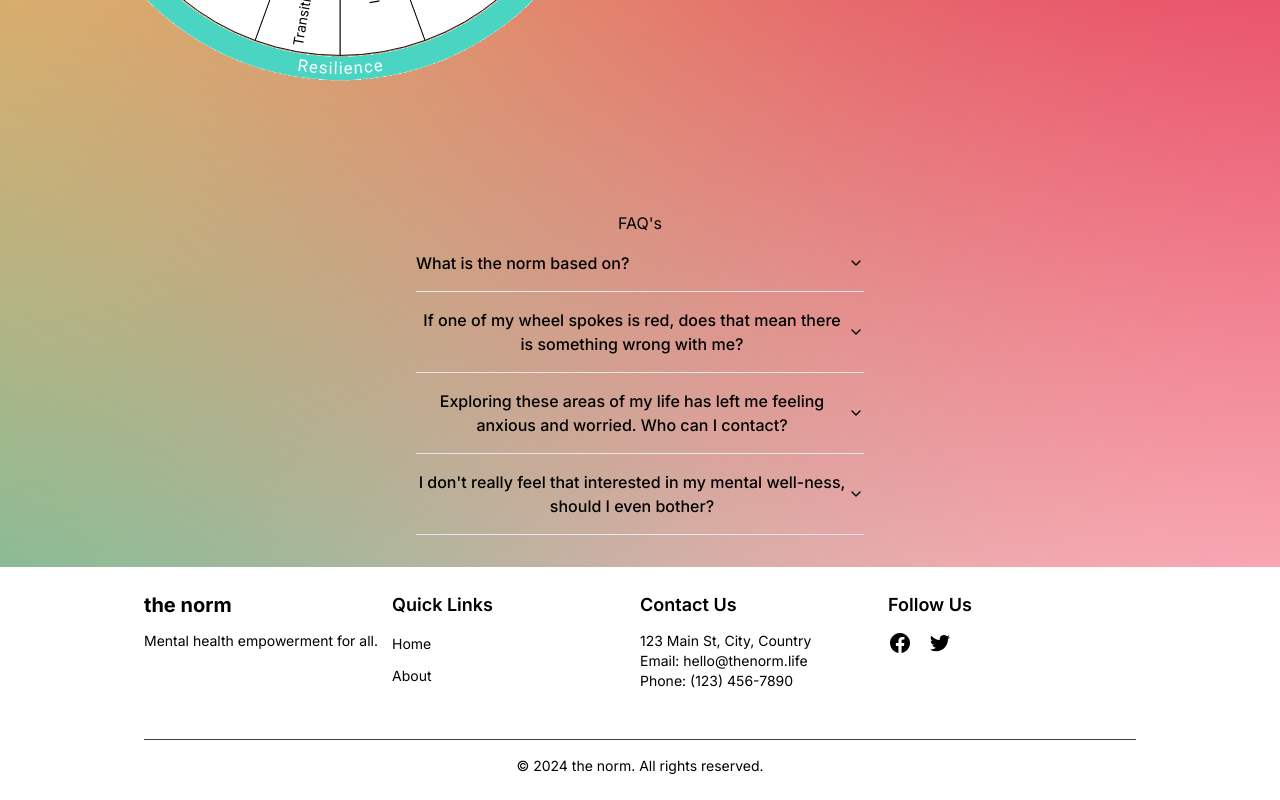
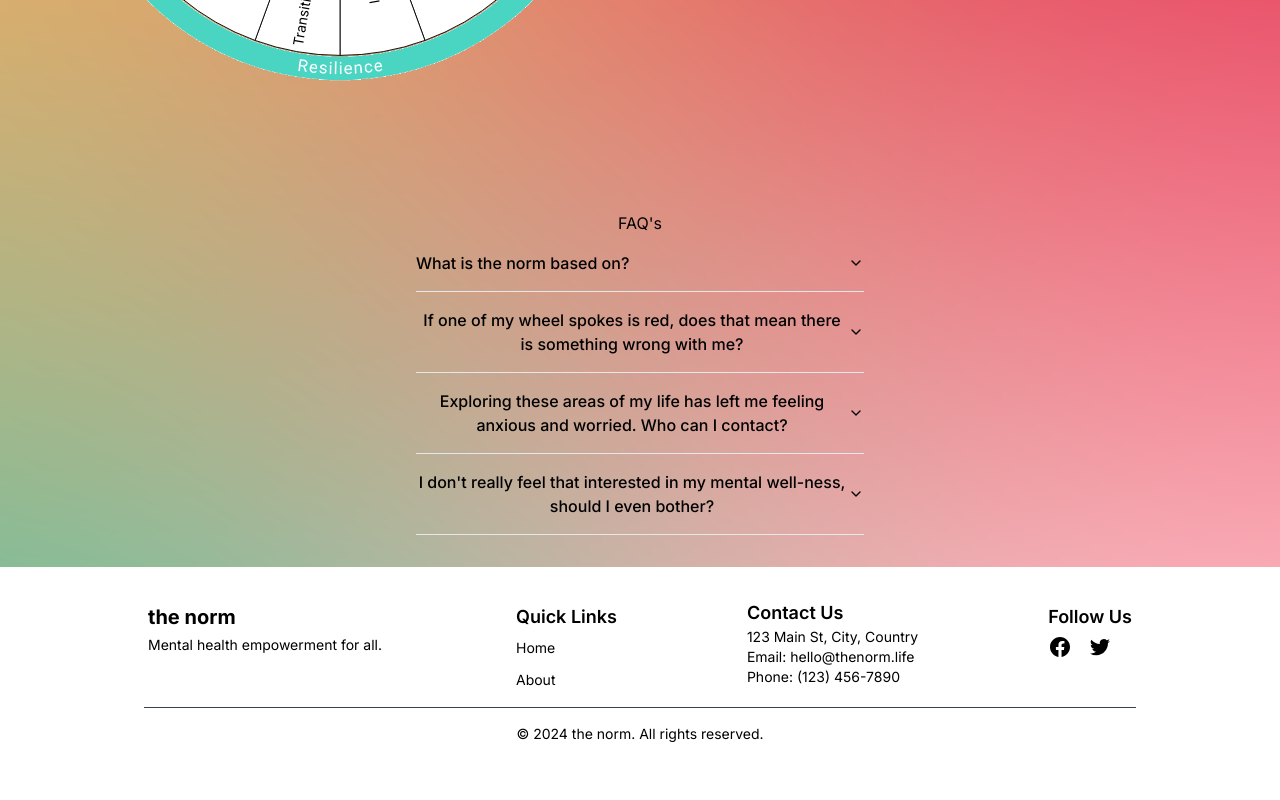
Before and after one commit to fac29/thenorm, a Next.js app: page / in a window 1280 px wide. Shown: the part 597-1397 px from the top of the page. After the commit the page ends 1373 px from the top, so only its background shows below. Built offline with nearby package versions, Linux system fonts and the light colour scheme.

Commit message:
make footer smaller

```diff
--- a/components/footer.tsx
+++ b/components/footer.tsx
@@ -2,16 +2,16 @@ import Link from "next/link";
 
 export function Footer() {
 	return (
-		<footer className="bg-white text-black py-6 bg-card/30 w-full">
+		<footer className="bg-white text-black py-8 bg-card/30 w-full">
 			<div className="max-w-screen-lg mx-auto px-4">
-				<div className="flex flex-wrap justify-between">
-					<div className="w-full sm:w-1/2 md:w-1/4 mb-6">
-						<h3 className="text-xl font-bold mb-3">the norm</h3>
-						<p className="text-sm">Mental health empowerment for all.</p>
+				<div className="flex flex-col sm:flex-row justify-between items-start sm:items-start">
+					<div className="mb-4 sm:mb-0">
+						<h3 className="text-xl font-bold m-1">the norm</h3>
+						<p className="text-sm m-1">Mental health empowerment for all.</p>
 					</div>
-					<div className="w-full sm:w-1/2 md:w-1/4 mb-6">
-						<h4 className="text-lg font-semibold mb-3">Quick Links</h4>
-						<ul className="space-y-2">
+					<div className="mb-4 sm:mb-0">
+						<h4 className="text-lg font-semibold m-1">Quick Links</h4>
+						<ul className="space-y-2 m-1">
 							<li>
 								<Link href="/" className="hover:text-gray-600 text-sm">
 									Home
@@ -24,15 +24,15 @@ export function Footer() {
 							</li>
 						</ul>
 					</div>
-					<div className="w-full sm:w-1/2 md:w-1/4 mb-6">
-						<h4 className="text-lg font-semibold mb-3">Contact Us</h4>
+					<div className="mb-4 sm:mb-0">
+						<h4 className="text-lg font-semibold ">Contact Us</h4>
 						<p className="text-sm">123 Main St, City, Country</p>
 						<p className="text-sm">Email: hello@thenorm.life</p>
 						<p className="text-sm">Phone: (123) 456-7890</p>
 					</div>
-					<div className="w-full sm:w-1/2 md:w-1/4">
-						<h4 className="text-lg font-semibold mb-3">Follow Us</h4>
-						<div className="flex space-x-4">
+					<div className="mb-4 sm:mb-0">
+						<h4 className="text-lg font-semibold m-1">Follow Us</h4>
+						<div className="flex space-x-4 m-1">
 							<a href="#" className="hover:text-purple-600">
 								<span className="sr-only">Facebook</span>
 								<svg
@@ -62,7 +62,7 @@ export function Footer() {
 						</div>
 					</div>
 				</div>
-				<div className="mt-6 border-t border-gray-700 pt-4 text-sm text-center">
+				<div className="mt-3 border-t border-gray-700 pt-4 text-sm text-center">
 					<p>
 						&copy; {new Date().getFullYear()} the norm. All rights reserved.
 					</p>
```
